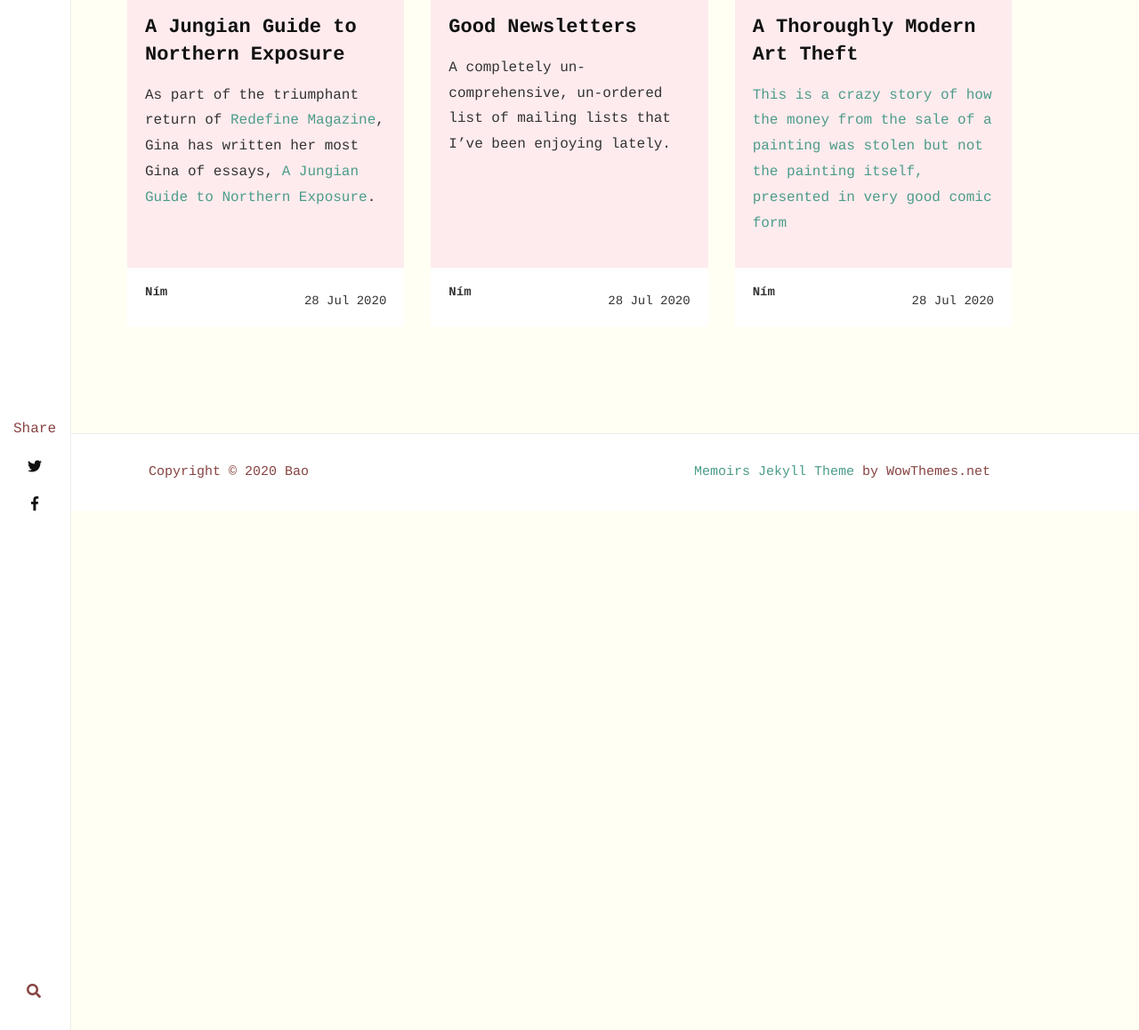
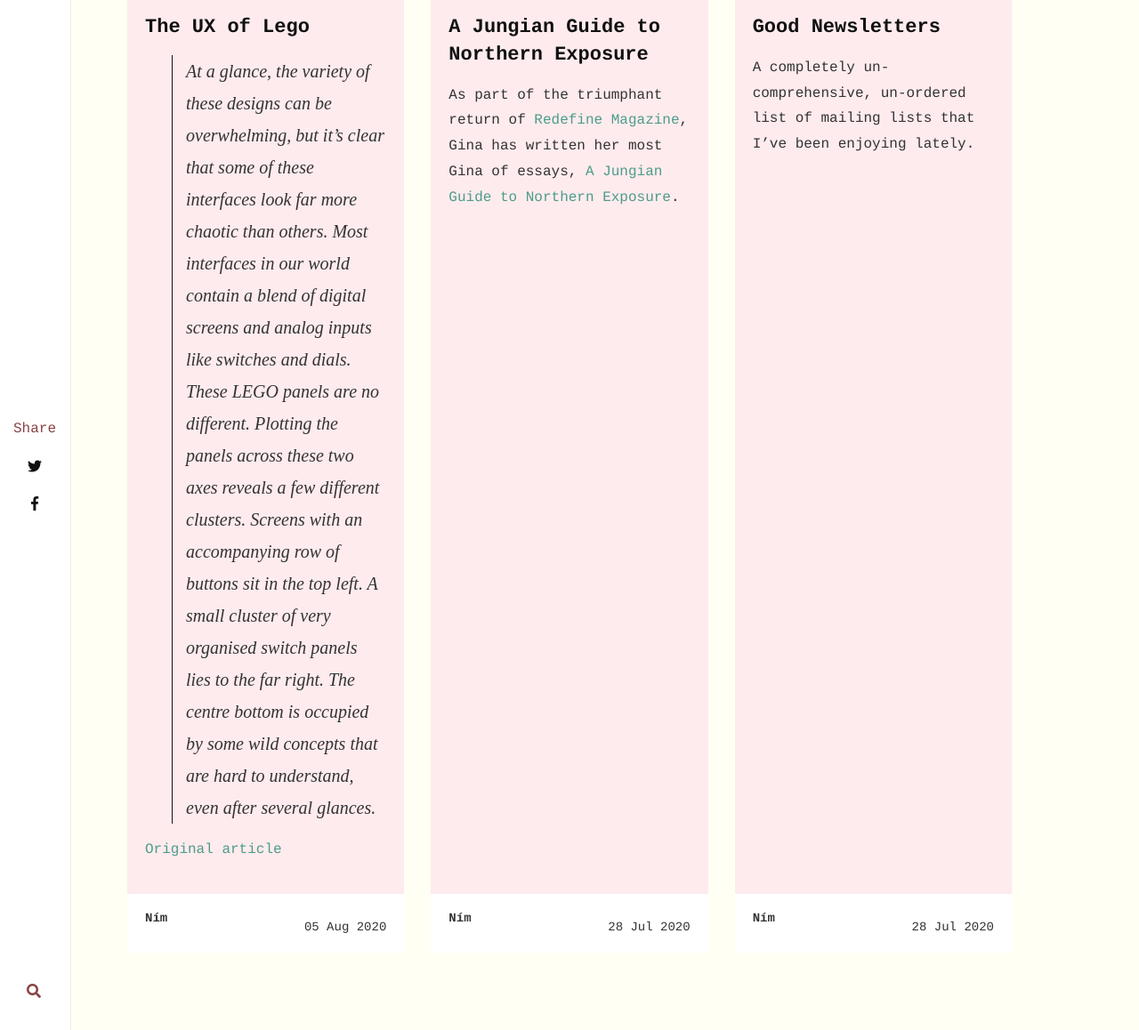
Before and after one commit to nimdaghlian/bao, a Jekyll site: the page built from _posts/2020-07-27-pen-shirt.md, in a window 1280 px wide and 1400 px high, scrolled down 1120 px, cut to the strip 242-1400 px from the top of the window. Shown: the whole strip at 89% size. Built offline with Jekyll 4.4.1, drawn with Linux system fonts in a browser that asks for light colours; nearby versions of some CDN libraries; comment, search, counter and statistics services are not loaded; before the commit the page ends 1936 px from its top, so only the background shows below that.

Commit message:
Adds Lego UX post, "link" front matter

```diff
--- a/_includes/postbox.html
+++ b/_includes/postbox.html
@@ -29,6 +29,9 @@
                 {% endif %}
             </h2>
             <h4 class="card-text">{{ post.excerpt }}</h4>
+            {% if post.link %}
+             <p><a href="{{ post.link }}" target="_blank">Original article</a></p>
+             {% endif  %}
         </div>
         <div class="card-footer bg-white">
             <div class="wrapfooter">
--- a/_layouts/post.html
+++ b/_layouts/post.html
@@ -38,7 +38,9 @@ post_class: post-template
 <!-- Content -->
 {% include article.html %}
 
-
+{% if page.link %}
+    <h4 style="text-align: right;"><a href="{{ page.link }}" target="_blank">Original article ></a></h4>
+{% endif  %}
 
 <!-- Author Box if enabled from _config.yml -->
 {% include author-box.html %}
--- /dev/null
+++ b/_posts/2020-08-05-lego-ux.md
@@ -0,0 +1,13 @@
+---
+layout: post
+title:  "The UX of Lego"
+author: nim
+categories: [ links ]
+tags: [ ha, design ]
+link: https://www.designedbycave.co.uk/2020/LEGO-Interface-UX/
+video:
+image: https://www.designedbycave.co.uk/images/posts/2020-08-LEGO-Interface-UX/interfaces.jpg
+rating:
+---
+
+> At a glance, the variety of these designs can be overwhelming, but it’s clear that some of these interfaces look far more chaotic than others. Most interfaces in our world contain a blend of digital screens and analog inputs like switches and dials. These LEGO panels are no different. Plotting the panels across these two axes reveals a few different clusters. Screens with an accompanying row of buttons sit in the top left. A small cluster of very organised switch panels lies to the far right. The centre bottom is occupied by some wild concepts that are hard to understand, even after several glances.
```
